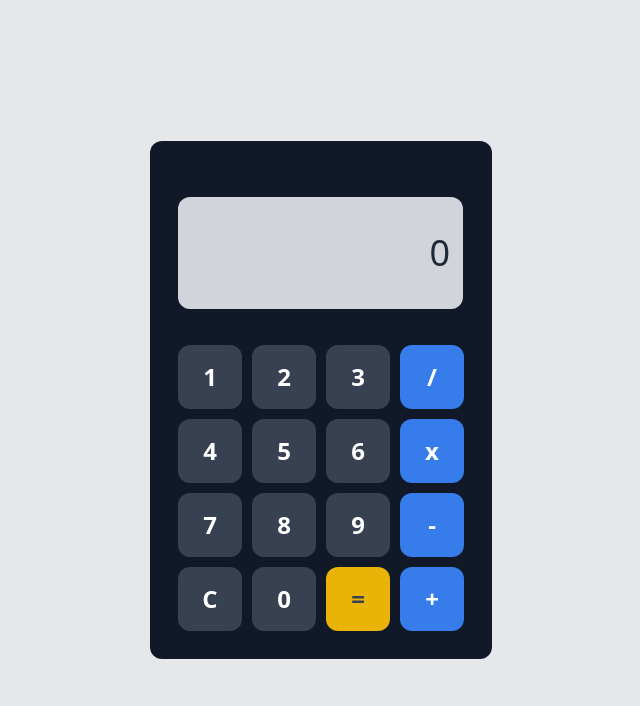
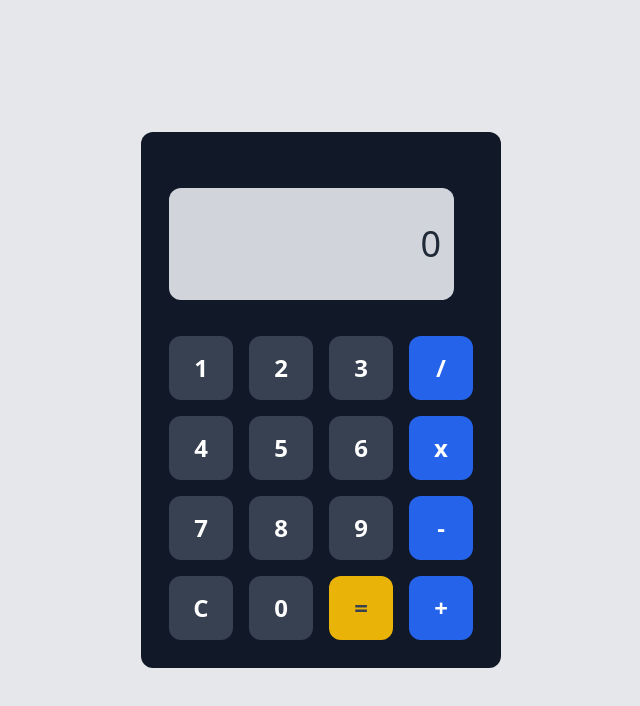
Before and after one commit to vikpires/FRONT_calculator-vue, a Vue app: page / in a window 1280 px wide. Shown: the top 706 px of the page, without its empty margins (319-959 px from the left). Built offline with nearby package versions, Linux system fonts and the light colour scheme.

Commit message:
was added Menu Service to organization

```diff
--- a/src/components/CalculatorMenu.vue
+++ b/src/components/CalculatorMenu.vue
@@ -1,5 +1,5 @@
 <template>
-  <div class="menu grid grid-cols-4 mx-auto w-max">
+  <div class="menu grid grid-cols-4 mx-auto w-max gap-2 overflow-hidden text-ellipsis whitespace-nowrap">
     <CalculatorButton
       v-for="button in buttons"
       :key="button"
@@ -11,6 +11,7 @@
 
 <script lang="ts">
 import { defineComponent } from 'vue';
+import { Colors } from './MenuService';
 
 export default defineComponent({
   name: 'CalculatorMenu',
@@ -24,13 +25,6 @@ export default defineComponent({
       ]
     };
   },
-  computed: {
-    colorOperations(){
-      const colorBlue =  'bg-[#377ceb] text-white hover:bg-[#1c40b4] active:bg-[#1c40b4]';
-    return colorBlue;
-    }
-
-  },
   methods: {
     onButtonClick(button: string) {
       this.$emit('button-click', button);
@@ -38,30 +32,14 @@ export default defineComponent({
     buttonClass(button: string) {
       const mathOperators = ['+', '-', 'x', '/'];
       const equal = ['='];
-      return {
-        'bg-yellow-500 text-gray-700 hover:bg-yellow-700 active:bg-yellow-700': equal.includes(button),
-        [this.colorOperations]: mathOperators.includes(button),
-        'bg-gray-700 text-white hover:bg-gray-800 active:bg-gray-800': !mathOperators.includes(button) && !equal.includes(button)
-      };
+      if (equal.includes(button)) {
+        return Colors.colorEqual();
+      } else if (mathOperators.includes(button)) {
+        return Colors.colorOperations();
+      } else {
+        return Colors.colorDefault();
+      }
     },
   }
 });
 </script>
-
-<!-- Excluir após incluir no tailwind -->
-<style scoped>
-.menu {
-  gap: 2px;
-  text-overflow: ellipsis;
-  overflow: hidden;
-  white-space: nowrap;
-}
-
-.menu .button {
-  cursor: pointer;
-  display: flex;
-  justify-content: center;
-  align-items: center;
-}
-
-</style>
--- a/src/components/MenuService.ts
+++ b/src/components/MenuService.ts
@@ -1,3 +1,14 @@
+
 export class Colors {
+    static colorOperations() {
+      return 'bg-blue-600 text-white hover:bg-blue-700 active:bg-blue-700';
+    }
 
-}
+    static colorEqual() {
+      return 'bg-yellow-500 text-gray-700 hover:bg-yellow-700 active:bg-yellow-700';
+    }
+
+    static colorDefault() {
+      return 'bg-gray-700 text-white hover:bg-gray-800 active:bg-gray-800';
+    }
+  }
```
